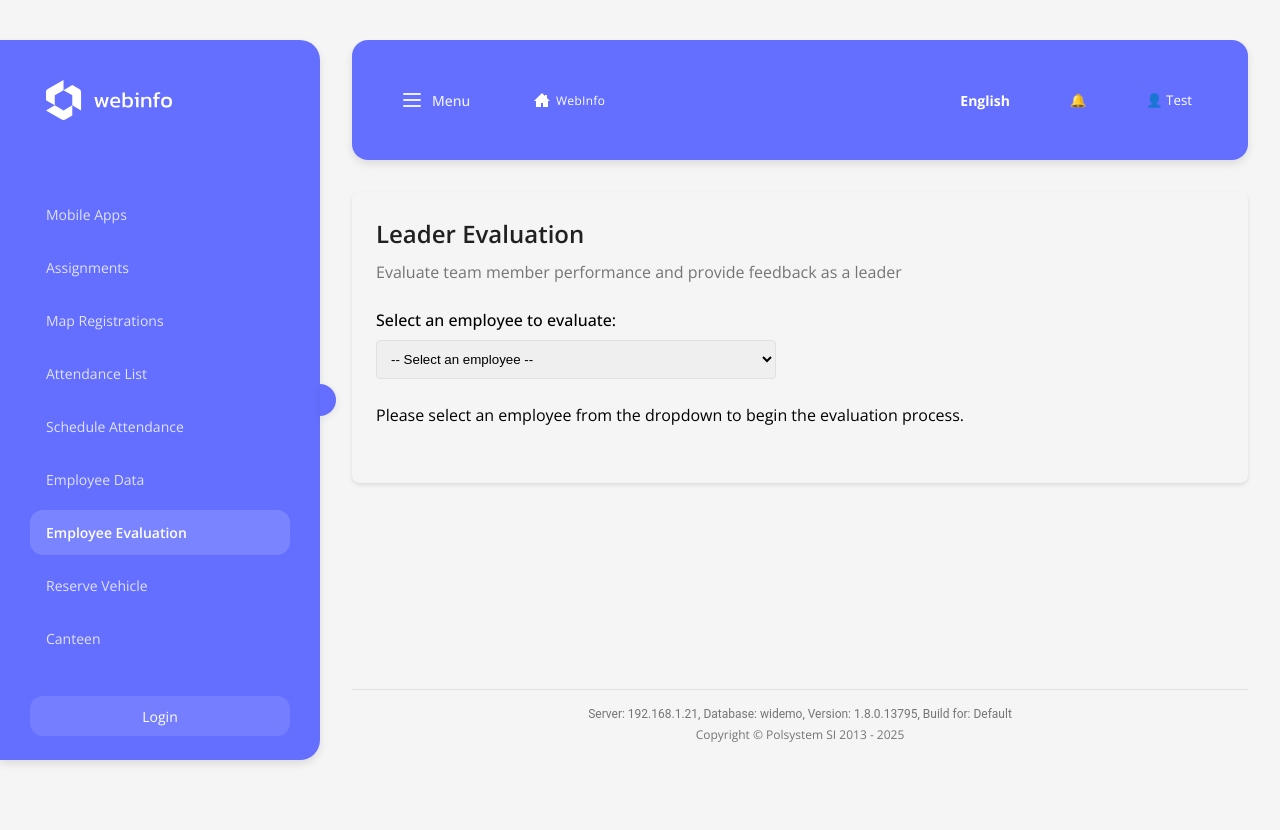
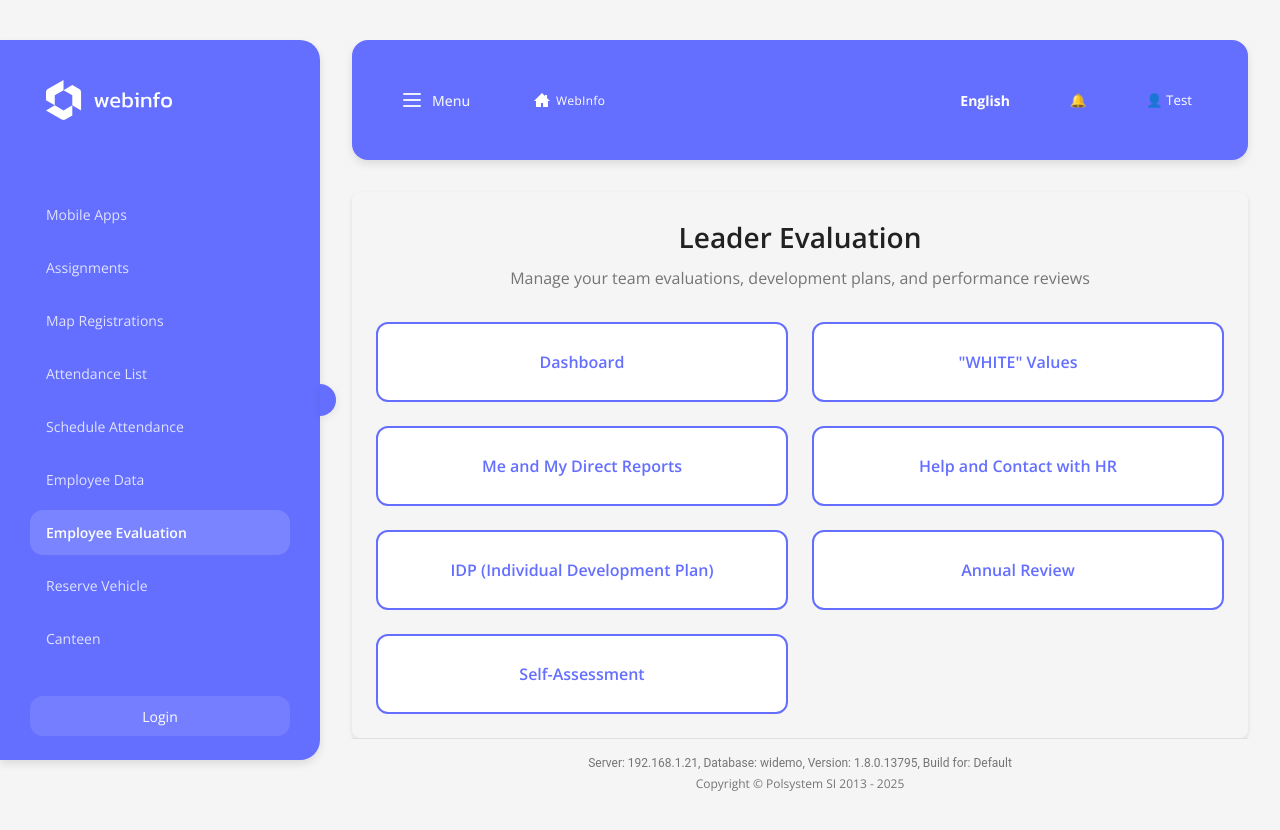
Before and after one commit to dominPS/Webinfo2, a React (Vite) app: page /employee-evaluation/leader in a window 1280 px wide. Shown: the top 830 px of the page. Before the commit the page ends 800 px from the top, so only its background shows below. Built offline with nearby package versions, Linux system fonts and the light colour scheme.

Commit message:
add buttons to choose features in employeeEvaluation

```diff
--- a/public/locales/en/translation.json
+++ b/public/locales/en/translation.json
@@ -89,15 +89,42 @@
     },
     "worker": {
       "title": "Worker Evaluation",
-      "description": "Evaluate employee performance and provide feedback as a worker"
+      "description": "Evaluate employee performance and provide feedback as a worker",
+      "dashboardDescription": "Manage your self-evaluations, development plans, and performance reviews",
+      "controls": {
+        "whiteValues": "\"WHITE\" Values",
+        "selfAssessment": "Self-Assessment",
+        "idp": "IDP (Individual Development Plan)",
+        "annualReview": "Annual Review"
+      }
     },
     "leader": {
       "title": "Leader Evaluation",
-      "description": "Evaluate team member performance and provide feedback as a leader"
+      "description": "Evaluate team member performance and provide feedback as a leader",
+      "dashboardDescription": "Manage your team evaluations, development plans, and performance reviews",
+      "controls": {
+        "meAndDirectReports": "Me and My Direct Reports",
+        "dashboard": "Dashboard",
+        "helpContactHR": "Help and Contact with HR",
+        "idp": "IDP (Individual Development Plan)",
+        "annualReview": "Annual Review",
+        "selfAssessment": "Self-Assessment",
+        "whiteValues": "\"WHITE\" Values"
+      }
     },
     "hr": {
       "title": "HR Evaluation",
-      "description": "Evaluate employee performance and provide feedback as HR"
+      "description": "Evaluate employee performance and provide feedback as HR",
+      "dashboardDescription": "Manage evaluation processes, assessments, and reporting for the organization",
+      "controls": {
+        "dashboard": "Dashboard",
+        "managingAssessmentRounds": "Managing assessment rounds",
+        "assessmentForms": "Assessment forms",
+        "monitoringProgress": "Monitorowanie postępu ocen",
+        "reportingAnalysis": "Reporting and analysis",
+        "competencyManagement": "Zarządzanie kompetencjami",
+        "integrationsSettings": "Integrations and system settings"
+      }
     },
     "selectEmployee": "Select an employee to evaluate:",
     "selectPlaceholder": "-- Select an employee --",
--- a/public/locales/pl/translation.json
+++ b/public/locales/pl/translation.json
@@ -95,15 +95,42 @@
     },
     "worker": {
       "title": "Ocena pracownicza",
-      "description": "Oceń wydajność pracowników i przekaż opinię jako pracownik"
+      "description": "Oceń wydajność pracowników i przekaż opinię jako pracownik",
+      "dashboardDescription": "Zarządzaj swoimi samooocenami, planami rozwoju i przeglądami wyników",
+      "controls": {
+        "whiteValues": "Wartości \"WHITE\"",
+        "selfAssessment": "Samoocena",
+        "idp": "IDP (Indywidualny Plan Rozwoju)",
+        "annualReview": "Roczna ocena"
+      }
     },
     "leader": {
       "title": "Ocena kierownicza",
-      "description": "Oceń wydajność członków zespołu i przekaż opinię jako kierownik"
+      "description": "Oceń wydajność członków zespołu i przekaż opinię jako kierownik",
+      "dashboardDescription": "Zarządzaj ocenami zespołu, planami rozwoju i przeglądami wyników",
+      "controls": {
+        "meAndDirectReports": "Ja i moi bezpośredni podwładni",
+        "dashboard": "Pulpit główny",
+        "helpContactHR": "Pomoc i kontakt z HR",
+        "idp": "IDP (Indywidualny Plan Rozwoju)",
+        "annualReview": "Roczna ocena",
+        "selfAssessment": "Samoocena",
+        "whiteValues": "Wartości \"WHITE\""
+      }
     },
     "hr": {
       "title": "Ocena HR",
-      "description": "Oceń wydajność pracowników i przekaż opinię jako HR"
+      "description": "Oceń wydajność pracowników i przekaż opinię jako HR",
+      "dashboardDescription": "Zarządzaj procesami oceny, formami ocen i raportowaniem dla organizacji",
+      "controls": {
+        "dashboard": "Pulpit główny",
+        "managingAssessmentRounds": "Zarządzanie rundami ocen",
+        "assessmentForms": "Formularze ocen",
+        "monitoringProgress": "Monitorowanie postępu ocen",
+        "reportingAnalysis": "Raportowanie i analiza",
+        "competencyManagement": "Zarządzanie kompetencjami",
+        "integrationsSettings": "Integracje i ustawienia systemu"
+      }
     },
     "selectEmployee": "Wybierz pracownika do oceny:",
     "selectPlaceholder": "-- Wybierz pracownika --",
--- a/src/features/employeeEvaluation/HREvaluationPage.tsx
+++ b/src/features/employeeEvaluation/HREvaluationPage.tsx
@@ -1,7 +1,6 @@
-import React, { useState } from 'react';
+import React from 'react';
 import styled from '@emotion/styled';
 import { useTranslation } from 'react-i18next';
-import EvaluationForm from './components/EvaluationForm';
 
 const PageContainer = styled.div`
   padding: 24px;
@@ -11,11 +10,12 @@ const PageContainer = styled.div`
 `;
 
 const PageHeader = styled.div`
-  margin-bottom: 24px;
+  margin-bottom: 32px;
+  text-align: center;
 `;
 
 const PageTitle = styled.h1`
-  font-size: 24px;
+  font-size: 28px;
   font-weight: 600;
   color: ${props => props.theme.colors.text.primary};
   margin-bottom: 8px;
@@ -23,51 +23,61 @@ const PageTitle = styled.h1`
 
 const PageDescription = styled.p`
   color: ${props => props.theme.colors.text.secondary};
+  font-size: 16px;
 `;
 
-const ContentSection = styled.section`
-  margin-bottom: 32px;
+const ControlsGrid = styled.div`
+  display: grid;
+  grid-template-columns: repeat(auto-fit, minmax(300px, 1fr));
+  gap: 24px;
+  max-width: 1200px;
+  margin: 0 auto;
 `;
 
-const EmployeeSelector = styled.div`
-  margin-bottom: 24px;
-`;
+const ControlButton = styled.button`
+  padding: 24px;
+  border: 2px solid ${props => props.theme.colors.primary};
+  border-radius: 12px;
+  background-color: white;
+  color: ${props => props.theme.colors.primary};
+  font-size: 16px;
+  font-weight: 600;
+  text-align: center;
+  cursor: pointer;
+  transition: all 0.3s ease;
+  min-height: 80px;
+  display: flex;
+  align-items: center;
+  justify-content: center;
 
-const SelectLabel = styled.label`
-  display: block;
-  margin-bottom: 8px;
-  font-weight: 500;
-`;
+  &:hover {
+    background-color: ${props => props.theme.colors.primary};
+    color: white;
+    transform: translateY(-2px);
+    box-shadow: 0 4px 12px rgba(0, 0, 0, 0.15);
+  }
 
-const Select = styled.select`
-  width: 100%;
-  max-width: 400px;
-  padding: 10px;
-  border-radius: 4px;
-  border: 1px solid ${props => props.theme.colors.border};
+  &:focus {
+    outline: none;
+    box-shadow: 0 0 0 3px ${props => props.theme.colors.primary}33;
+  }
+
+  &:active {
+    transform: translateY(0);
+  }
 `;
 
 /**
  * HR Evaluation Page
- * This page allows HR to evaluate employees across the organization
+ * This page provides HR dashboard controls for managing evaluation processes
  */
 const HREvaluationPage: React.FC = () => {
   const { t } = useTranslation();
-  const [selectedEmployee, setSelectedEmployee] = useState('');
 
-  // Mock employee data - in a real app, this would come from an API or state
-  const employees = [
-    { id: 'emp001', name: t('employees.johnSmith', 'John Smith') },
-    { id: 'emp002', name: t('employees.janeDoe', 'Jane Doe') },
-    { id: 'emp003', name: t('employees.michaelJohnson', 'Michael Johnson') },
-    { id: 'emp004', name: t('employees.sarahWilliams', 'Sarah Williams') }
-  ];
-
-  const handleEvaluationSubmit = (data: any) => {
-    // In a real app, this would send the data to an API
-    console.log('HR evaluation submitted:', data);
-    alert('Evaluation submitted successfully!');
-    setSelectedEmployee('');
+  const handleControlClick = (controlType: string) => {
+    // In a real app, this would navigate to specific sections or open modals
+    console.log(`HR Control clicked: ${controlType}`);
+    alert(`${controlType} functionality coming soon!`);
   };
 
   return (
@@ -75,38 +85,39 @@ const HREvaluationPage: React.FC = () => {
       <PageHeader>
         <PageTitle>{t('evaluation.hr.title', 'HR Evaluation')}</PageTitle>
         <PageDescription>
-          {t('evaluation.hr.description', 'Evaluate employee performance and provide feedback as HR')}
+          {t('evaluation.hr.dashboardDescription', 'Manage evaluation processes, assessments, and reporting for the organization')}
         </PageDescription>
       </PageHeader>
 
-      <ContentSection>
-        <EmployeeSelector>
-          <SelectLabel>{t('evaluation.selectEmployee', 'Select an employee to evaluate:')}</SelectLabel>
-          <Select
-            value={selectedEmployee}
-            onChange={(e) => setSelectedEmployee(e.target.value)}
-          >
-            <option value="">{t('evaluation.selectPlaceholder', '-- Select an employee --')}</option>
-            {employees.map(employee => (
-              <option key={employee.id} value={employee.id}>
-                {employee.name}
-              </option>
-            ))}
-          </Select>
-        </EmployeeSelector>
+      <ControlsGrid>
+        <ControlButton onClick={() => handleControlClick('dashboard')}>
+          {t('evaluation.hr.controls.dashboard', 'DASHBOARD')}
+        </ControlButton>
 
-        {selectedEmployee && (
-          <EvaluationForm
-            employeeId={selectedEmployee}
-            employeeName={employees.find(e => e.id === selectedEmployee)?.name || ''}
-            onSubmit={handleEvaluationSubmit}
-          />
-        )}
+        <ControlButton onClick={() => handleControlClick('managingAssessmentRounds')}>
+          {t('evaluation.hr.controls.managingAssessmentRounds', 'MANAGING ASSESSMENT ROUNDS')}
+        </ControlButton>
 
-        {!selectedEmployee && (
-          <p>{t('evaluation.instructions', 'Please select an employee from the dropdown to begin the evaluation process.')}</p>
-        )}
-      </ContentSection>
+        <ControlButton onClick={() => handleControlClick('assessmentForms')}>
+          {t('evaluation.hr.controls.assessmentForms', 'ASSESSMENT FORMS')}
+        </ControlButton>
+
+        <ControlButton onClick={() => handleControlClick('monitoringProgress')}>
+          {t('evaluation.hr.controls.monitoringProgress', 'MONITOROWANIE POSTĘPU OCEN')}
+        </ControlButton>
+
+        <ControlButton onClick={() => handleControlClick('reportingAnalysis')}>
+          {t('evaluation.hr.controls.reportingAnalysis', 'REPORTING AND ANALYSIS')}
+        </ControlButton>
+
+        <ControlButton onClick={() => handleControlClick('competencyManagement')}>
+          {t('evaluation.hr.controls.competencyManagement', 'ZARZĄDZANIE KOMPETENCJAMI')}
+        </ControlButton>
+
+        <ControlButton onClick={() => handleControlClick('integrationsSettings')}>
+          {t('evaluation.hr.controls.integrationsSettings', 'INTEGRATIONS AND SYSTEM SETTINGS')}
+        </ControlButton>
+      </ControlsGrid>
     </PageContainer>
   );
 };
--- a/src/features/employeeEvaluation/LeaderEvaluationPage.tsx
+++ b/src/features/employeeEvaluation/LeaderEvaluationPage.tsx
@@ -1,7 +1,6 @@
-import React, { useState } from 'react';
+import React from 'react';
 import styled from '@emotion/styled';
 import { useTranslation } from 'react-i18next';
-import EvaluationForm from './components/EvaluationForm';
 
 const PageContainer = styled.div`
   padding: 24px;
@@ -11,11 +10,12 @@ const PageContainer = styled.div`
 `;
 
 const PageHeader = styled.div`
-  margin-bottom: 24px;
+  margin-bottom: 32px;
+  text-align: center;
 `;
 
 const PageTitle = styled.h1`
-  font-size: 24px;
+  font-size: 28px;
   font-weight: 600;
   color: ${props => props.theme.colors.text.primary};
   margin-bottom: 8px;
@@ -23,51 +23,61 @@ const PageTitle = styled.h1`
 
 const PageDescription = styled.p`
   color: ${props => props.theme.colors.text.secondary};
+  font-size: 16px;
 `;
 
-const ContentSection = styled.section`
-  margin-bottom: 32px;
+const ControlsGrid = styled.div`
+  display: grid;
+  grid-template-columns: repeat(auto-fit, minmax(300px, 1fr));
+  gap: 24px;
+  max-width: 1200px;
+  margin: 0 auto;
 `;
 
-const EmployeeSelector = styled.div`
-  margin-bottom: 24px;
-`;
+const ControlButton = styled.button`
+  padding: 24px;
+  border: 2px solid ${props => props.theme.colors.primary};
+  border-radius: 12px;
+  background-color: white;
+  color: ${props => props.theme.colors.primary};
+  font-size: 16px;
+  font-weight: 600;
+  text-align: center;
+  cursor: pointer;
+  transition: all 0.3s ease;
+  min-height: 80px;
+  display: flex;
+  align-items: center;
+  justify-content: center;
 
-const SelectLabel = styled.label`
-  display: block;
-  margin-bottom: 8px;
-  font-weight: 500;
-`;
+  &:hover {
+    background-color: ${props => props.theme.colors.primary};
+    color: white;
+    transform: translateY(-2px);
+    box-shadow: 0 4px 12px rgba(0, 0, 0, 0.15);
+  }
 
-const Select = styled.select`
-  width: 100%;
-  max-width: 400px;
-  padding: 10px;
-  border-radius: 4px;
-  border: 1px solid ${props => props.theme.colors.border};
+  &:focus {
+    outline: none;
+    box-shadow: 0 0 0 3px ${props => props.theme.colors.primary}33;
+  }
+
+  &:active {
+    transform: translateY(0);
+  }
 `;
 
 /**
  * Leader Evaluation Page
- * This page allows leaders to evaluate their team members
+ * This page provides leader dashboard controls for managing team evaluations and development
  */
 const LeaderEvaluationPage: React.FC = () => {
   const { t } = useTranslation();
-  const [selectedEmployee, setSelectedEmployee] = useState('');
 
-  // Mock employee data - in a real app, this would come from an API or state
-  const employees = [
-    { id: 'emp001', name: t('employees.johnSmith', 'John Smith') },
-    { id: 'emp002', name: t('employees.janeDoe', 'Jane Doe') },
-    { id: 'emp003', name: t('employees.michaelJohnson', 'Michael Johnson') },
-    { id: 'emp004', name: t('employees.sarahWilliams', 'Sarah Williams') }
-  ];
-
-  const handleEvaluationSubmit = (data: any) => {
-    // In a real app, this would send the data to an API
-    console.log('Leader evaluation submitted:', data);
-    alert('Evaluation submitted successfully!');
-    setSelectedEmployee('');
+  const handleControlClick = (controlType: string) => {
+    // In a real app, this would navigate to specific sections or open modals
+    console.log(`Leader Control clicked: ${controlType}`);
+    alert(`${controlType} functionality coming soon!`);
   };
 
   return (
@@ -75,38 +85,39 @@ const LeaderEvaluationPage: React.FC = () => {
       <PageHeader>
         <PageTitle>{t('evaluation.leader.title', 'Leader Evaluation')}</PageTitle>
         <PageDescription>
-          {t('evaluation.leader.description', 'Evaluate team member performance and provide feedback as a leader')}
+          {t('evaluation.leader.dashboardDescription', 'Manage your team evaluations, development plans, and performance reviews')}
         </PageDescription>
       </PageHeader>
 
-      <ContentSection>
-        <EmployeeSelector>
-          <SelectLabel>{t('evaluation.selectEmployee', 'Select an employee to evaluate:')}</SelectLabel>
-          <Select
-            value={selectedEmployee}
-            onChange={(e) => setSelectedEmployee(e.target.value)}
-          >
-            <option value="">{t('evaluation.selectPlaceholder', '-- Select an employee --')}</option>
-            {employees.map(employee => (
-              <option key={employee.id} value={employee.id}>
-                {employee.name}
-              </option>
-            ))}
-          </Select>
-        </EmployeeSelector>
+      <ControlsGrid>
+        <ControlButton onClick={() => handleControlClick('dashboard')}>
+          {t('evaluation.leader.controls.dashboard', 'Dashboard')}
+        </ControlButton>
 
-        {selectedEmployee && (
-          <EvaluationForm
-            employeeId={selectedEmployee}
-            employeeName={employees.find(e => e.id === selectedEmployee)?.name || ''}
-            onSubmit={handleEvaluationSubmit}
-          />
-        )}
+        <ControlButton onClick={() => handleControlClick('whiteValues')}>
+          {t('evaluation.leader.controls.whiteValues', '"WHITE" Values')}
+        </ControlButton>
 
-        {!selectedEmployee && (
-          <p>{t('evaluation.instructions', 'Please select an employee from the dropdown to begin the evaluation process.')}</p>
-        )}
-      </ContentSection>
+        <ControlButton onClick={() => handleControlClick('meAndDirectReports')}>
+          {t('evaluation.leader.controls.meAndDirectReports', 'Me and My Direct Reports')}
+        </ControlButton>
+
+        <ControlButton onClick={() => handleControlClick('helpContactHR')}>
+          {t('evaluation.leader.controls.helpContactHR', 'Help and Contact with HR')}
+        </ControlButton>
+
+        <ControlButton onClick={() => handleControlClick('idp')}>
+          {t('evaluation.leader.controls.idp', 'IDP (Individual Development Plan)')}
+        </ControlButton>
+
+        <ControlButton onClick={() => handleControlClick('annualReview')}>
+          {t('evaluation.leader.controls.annualReview', 'Annual Review')}
+        </ControlButton>
+
+        <ControlButton onClick={() => handleControlClick('selfAssessment')}>
+          {t('evaluation.leader.controls.selfAssessment', 'Self-Assessment')}
+        </ControlButton>
+      </ControlsGrid>
     </PageContainer>
   );
 };
--- a/src/features/employeeEvaluation/WorkerEvaluationPage.tsx
+++ b/src/features/employeeEvaluation/WorkerEvaluationPage.tsx
@@ -1,7 +1,6 @@
-import React, { useState } from 'react';
+import React from 'react';
 import styled from '@emotion/styled';
 import { useTranslation } from 'react-i18next';
-import EvaluationForm from './components/EvaluationForm';
 
 const PageContainer = styled.div`
   padding: 24px;
@@ -11,11 +10,12 @@ const PageContainer = styled.div`
 `;
 
 const PageHeader = styled.div`
-  margin-bottom: 24px;
+  margin-bottom: 32px;
+  text-align: center;
 `;
 
 const PageTitle = styled.h1`
-  font-size: 24px;
+  font-size: 28px;
   font-weight: 600;
   color: ${props => props.theme.colors.text.primary};
   margin-bottom: 8px;
@@ -23,51 +23,61 @@ const PageTitle = styled.h1`
 
 const PageDescription = styled.p`
   color: ${props => props.theme.colors.text.secondary};
+  font-size: 16px;
 `;
 
-const ContentSection = styled.section`
-  margin-bottom: 32px;
+const ControlsGrid = styled.div`
+  display: grid;
+  grid-template-columns: repeat(auto-fit, minmax(300px, 1fr));
+  gap: 24px;
+  max-width: 1200px;
+  margin: 0 auto;
 `;
 
-const EmployeeSelector = styled.div`
-  margin-bottom: 24px;
-`;
+const ControlButton = styled.button`
+  padding: 24px;
+  border: 2px solid ${props => props.theme.colors.primary};
+  border-radius: 12px;
+  background-color: white;
+  color: ${props => props.theme.colors.primary};
+  font-size: 16px;
+  font-weight: 600;
+  text-align: center;
+  cursor: pointer;
+  transition: all 0.3s ease;
+  min-height: 80px;
+  display: flex;
+  align-items: center;
+  justify-content: center;
 
-const SelectLabel = styled.label`
-  display: block;
-  margin-bottom: 8px;
-  font-weight: 500;
-`;
+  &:hover {
+    background-color: ${props => props.theme.colors.primary};
+    color: white;
+    transform: translateY(-2px);
+    box-shadow: 0 4px 12px rgba(0, 0, 0, 0.15);
+  }
 
-const Select = styled.select`
-  width: 100%;
-  max-width: 400px;
-  padding: 10px;
-  border-radius: 4px;
-  border: 1px solid ${props => props.theme.colors.border};
+  &:focus {
+    outline: none;
+    box-shadow: 0 0 0 3px ${props => props.theme.colors.primary}33;
+  }
+
+  &:active {
+    transform: translateY(0);
+  }
 `;
 
 /**
  * Worker Evaluation Page
- * This page allows workers to evaluate themselves or peers
+ * This page provides worker dashboard controls for self-evaluation and development
  */
 const WorkerEvaluationPage: React.FC = () => {
   const { t } = useTranslation();
-  const [selectedEmployee, setSelectedEmployee] = useState('');
 
-  // Mock employee data - in a real app, this would come from an API or state
-  const employees = [
-    { id: 'emp001', name: t('employees.johnSmith', 'John Smith') },
-    { id: 'emp002', name: t('employees.janeDoe', 'Jane Doe') },
-    { id: 'emp003', name: t('employees.michaelJohnson', 'Michael Johnson') },
-    { id: 'emp004', name: t('employees.sarahWilliams', 'Sarah Williams') }
-  ];
-
-  const handleEvaluationSubmit = (data: any) => {
-    // In a real app, this would send the data to an API
-    console.log('Worker evaluation submitted:', data);
-    alert('Evaluation submitted successfully!');
-    setSelectedEmployee('');
+  const handleControlClick = (controlType: string) => {
+    // In a real app, this would navigate to specific sections or open modals
+    console.log(`Worker Control clicked: ${controlType}`);
+    alert(`${controlType} functionality coming soon!`);
   };
 
   return (
@@ -75,38 +85,27 @@ const WorkerEvaluationPage: React.FC = () => {
       <PageHeader>
         <PageTitle>{t('evaluation.worker.title', 'Worker Evaluation')}</PageTitle>
         <PageDescription>
-          {t('evaluation.worker.description', 'Evaluate employee performance and provide feedback as a worker')}
+          {t('evaluation.worker.dashboardDescription', 'Manage your self-evaluations, development plans, and performance reviews')}
         </PageDescription>
       </PageHeader>
 
-      <ContentSection>
-        <EmployeeSelector>
-          <SelectLabel>{t('evaluation.selectEmployee', 'Select an employee to evaluate:')}</SelectLabel>
-          <Select
-            value={selectedEmployee}
-            onChange={(e) => setSelectedEmployee(e.target.value)}
-          >
-            <option value="">{t('evaluation.selectPlaceholder', '-- Select an employee --')}</option>
-            {employees.map(employee => (
-              <option key={employee.id} value={employee.id}>
-                {employee.name}
-              </option>
-            ))}
-          </Select>
-        </EmployeeSelector>
+      <ControlsGrid>
+        <ControlButton onClick={() => handleControlClick('whiteValues')}>
+          {t('evaluation.worker.controls.whiteValues', '"WHITE" Values')}
+        </ControlButton>
 
-        {selectedEmployee && (
-          <EvaluationForm
-            employeeId={selectedEmployee}
-            employeeName={employees.find(e => e.id === selectedEmployee)?.name || ''}
-            onSubmit={handleEvaluationSubmit}
-          />
-        )}
+        <ControlButton onClick={() => handleControlClick('selfAssessment')}>
+          {t('evaluation.worker.controls.selfAssessment', 'Self-Assessment')}
+        </ControlButton>
 
-        {!selectedEmployee && (
-          <p>{t('evaluation.instructions', 'Please select an employee from the dropdown to begin the evaluation process.')}</p>
-        )}
-      </ContentSection>
+        <ControlButton onClick={() => handleControlClick('idp')}>
+          {t('evaluation.worker.controls.idp', 'IDP (Individual Development Plan)')}
+        </ControlButton>
+
+        <ControlButton onClick={() => handleControlClick('annualReview')}>
+          {t('evaluation.worker.controls.annualReview', 'Annual Review')}
+        </ControlButton>
+      </ControlsGrid>
     </PageContainer>
   );
 };
```
